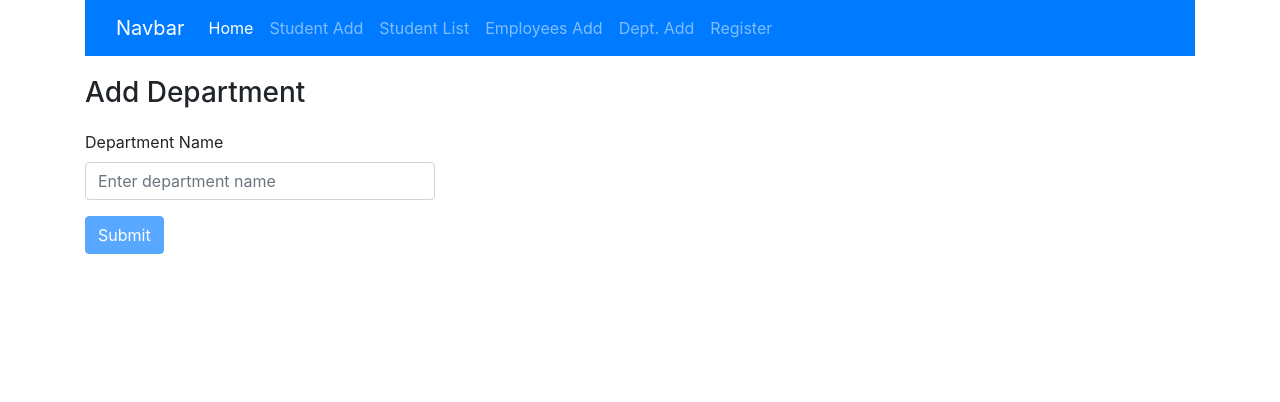
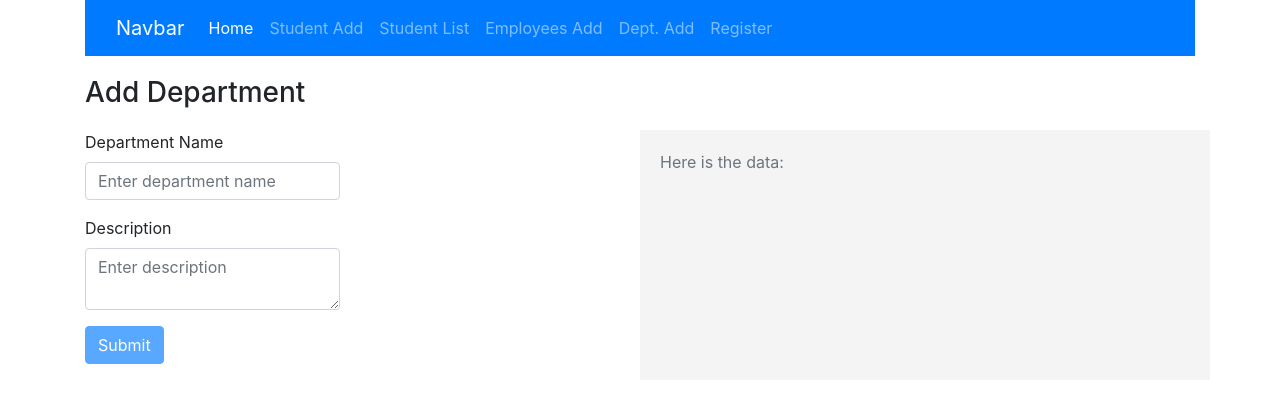
Before and after one commit to AmberInfotech/TechRight, an Angular app: page /dept/add in a window 1280 px wide. Shown: the top 402 px of the page. Built offline with nearby package versions, Linux system fonts and the light colour scheme.

Commit message:
dept form

```diff
--- a/src/app/add-dept/add-dept.component.html
+++ b/src/app/add-dept/add-dept.component.html
@@ -1,7 +1,9 @@
 <h3 style="margin-top: 20px;margin-bottom: 20px;">Add Department</h3>
-<form [formGroup]="deptForm">
+<form [formGroup]="deptForm" (ngSubmit)="onSubmit(deptForm.value)">
     <div class="row">
-        <div class="col-md-4 form-group">
+        <div class="col-md-6">
+            <div class="row">
+                <div class="col-md-6 form-group">
                     <label>Department Name</label>
                     <input type="text" name="deptName" formControlName="deptName" placeholder="Enter department name"
                         class="form-control">
@@ -10,11 +12,30 @@
                         <p *ngIf="f.deptName.errors?.maxlength">Department name cannot exceed 50 characters</p>
                     </div>
                 </div>
-
             </div>
             <div class="row">
-        <div class="col-md-4 form-group">
-            <button class="btn btn-primary" [disabled]="deptForm.invalid" type="button">Submit</button>
+                <div class="col-md-6 form-group">
+                    <label>Description</label>
+                    <textarea type="text" name="description" formControlName="description"
+                        placeholder="Enter description" class="form-control"></textarea>
+                    <div class="error" [hidden]="f.description.valid || f.description.pristine">
+                        <p *ngIf="f.description.errors?.required">Description is required</p>
+                        <p *ngIf="f.description.errors?.maxlength">Description cannot exceed 500 characters</p>
+                    </div>
+                </div>
+            </div>
+            <div class="row">
+                <div class="col-md-6 form-group">
+                    <button class="btn btn-primary" [disabled]="deptForm.invalid" type="submit">Submit</button>
+                </div>
+            </div>
+        </div>
+        <div class="col-md-6" style="background: #f4f4f4;padding: 20px;">
+            <p class="text-muted">Here is the data:</p>
+
+            <strong>{{deptName}}</strong><br>
+            <span> {{description}} </span>
+
         </div>
     </div>
 </form>
--- a/src/app/add-dept/add-dept.component.ts
+++ b/src/app/add-dept/add-dept.component.ts
@@ -9,6 +9,8 @@ import { FormBuilder, FormGroup, Validators } from '@angular/forms';
 export class AddDeptComponent implements OnInit {
 
   deptForm: FormGroup;
+  deptName: string;
+  description: string;
 
   constructor(private fb: FormBuilder) {
 
@@ -16,9 +18,8 @@ export class AddDeptComponent implements OnInit {
 
   ngOnInit(): void {
     this.deptForm = this.fb.group({
-      deptName: ['', Validators.compose(
-        [Validators.required, Validators.maxLength(50)]
-      )]
+      deptName: ['', Validators.compose([Validators.required, Validators.maxLength(50)])],
+      description: ['', Validators.compose([Validators.maxLength(500)])]
     });
   }
 
@@ -26,4 +27,8 @@ export class AddDeptComponent implements OnInit {
     return this.deptForm.controls;
   }
 
+  onSubmit(value) {
+    alert('Button was clicked');
+    console.log(value);
+  }
 }
```
Lines whose indentation alone changed are shown as unchanged.
